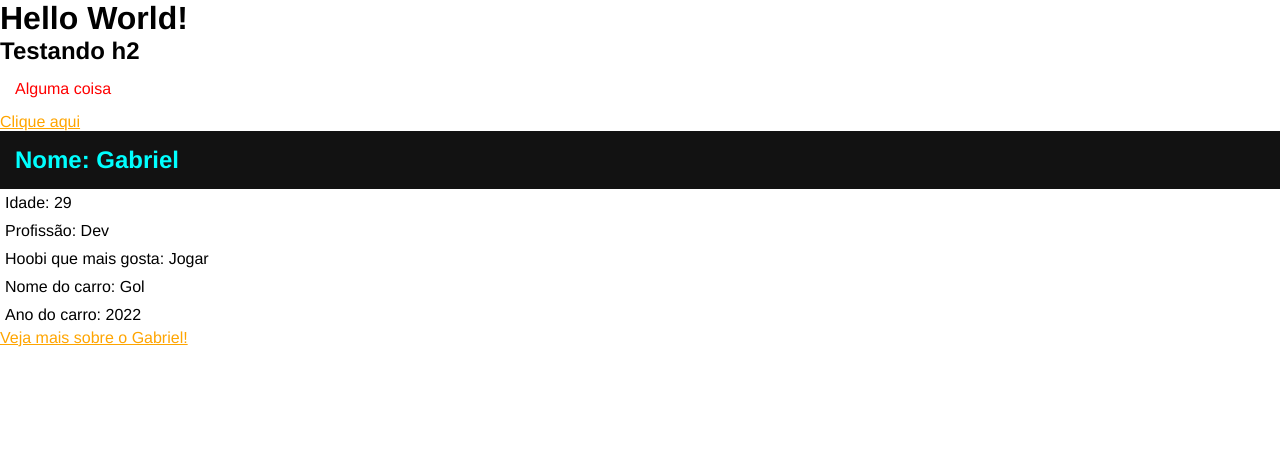
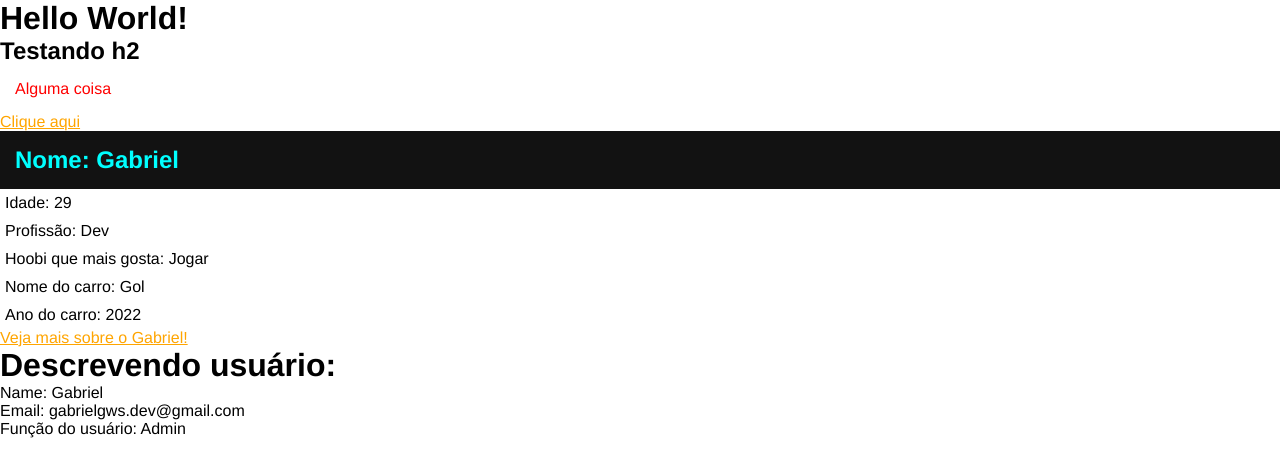
Before and after one commit to gabrielgws/Moments, an Angular app: page / in a window 1280 px wide. Shown: the top 476 px of the page. Built offline with nearby package versions, Linux system fonts and the light colour scheme.

Commit message:
feat: Compartilhamento de dados

```diff
--- a/src/app/app.component.html
+++ b/src/app/app.component.html
@@ -5,3 +5,4 @@
   <a href="#">Clique aqui</a>
 </div>
 <app-first-component />
+<app-parent-data [name]="userName" [userData]="userData" />
--- a/src/app/app.component.ts
+++ b/src/app/app.component.ts
@@ -6,5 +6,12 @@
   styleUrls: ['./app.component.scss']
 })
 export class AppComponent {
+  userName = "Gabriel";
+
+  userData = {
+    email: 'gabrielgws.dev@gmail.com',
+    role: 'Admin'
+  }
+
   title = 'curso-angular-13-2022';
 }
--- a/src/app/app.module.ts
+++ b/src/app/app.module.ts
@@ -4,11 +4,13 @@
 import { AppRoutingModule } from './app-routing.module';
 import { AppComponent } from './app.component';
 import { FirstComponentComponent } from './components/first-component/first-component.component';
+import { ParentDataComponent } from './components/parent-data/parent-data.component';
 
 @NgModule({
   declarations: [
     AppComponent,
-    FirstComponentComponent
+    FirstComponentComponent,
+    ParentDataComponent
   ],
   imports: [
     BrowserModule,
--- /dev/null
+++ b/src/app/components/parent-data/parent-data.component.html
@@ -0,0 +1,4 @@
+<h1>Descrevendo usuário: </h1>
+<p>Name: {{name}}</p>
+<p>Email: {{userData.email}}</p>
+<p>Função do usuário: {{userData.role}}</p>
```
Also changed, not shown: src/app/components/parent-data/parent-data.component.ts (added, +12 -0 lines), src/app/components/parent-data/parent-data.component.scss (added), 1 other file (tests, documents, lock files or other folders).
